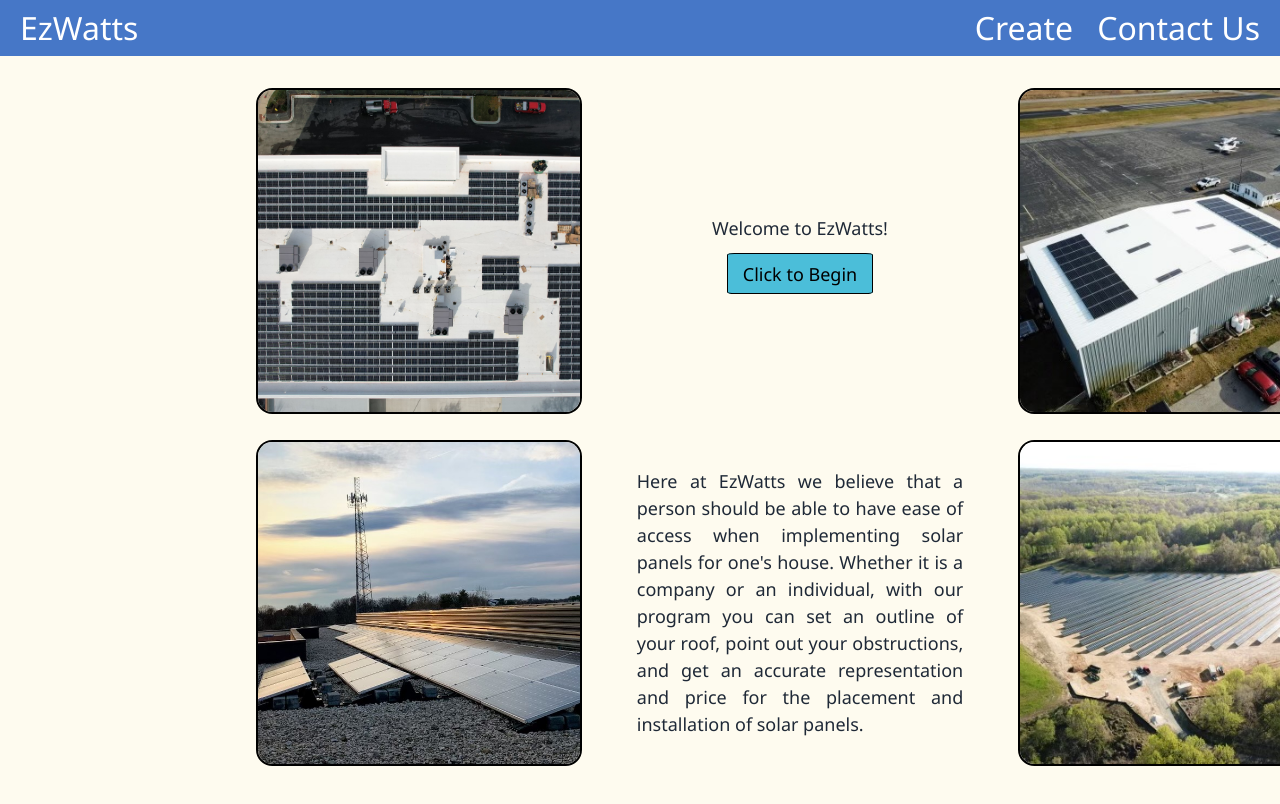
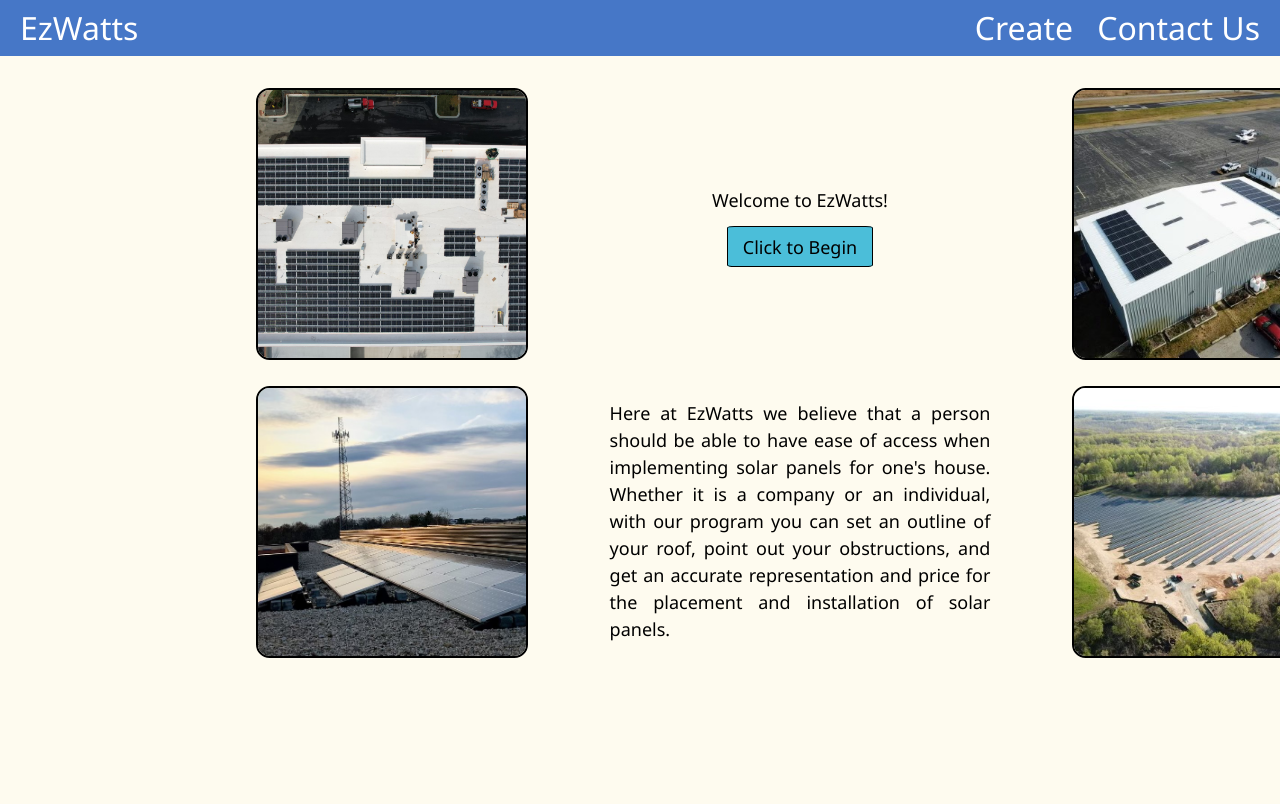
Before and after one commit to UMBC-447-Software-Engineering-Team/447-project.v1, a React (Create React App) app: page / in a window 1280 px wide. Shown: the top 804 px of the page. Built offline with nearby package versions, Linux system fonts and the light colour scheme.

Commit message:
css and home page

```diff
--- a/src/index.css
+++ b/src/index.css
@@ -5,14 +5,12 @@ html{
   background-color: #fefbef !important;
 }
 body {
-
   margin: 0;
   height: 100%;
   overflow: hidden;
   font-family: 'Segoe UI', Tahoma, Geneva, Verdana, sans-serif;
   font-size: large;
-
-
+  color: black;
 }
 
 #cookie{
@@ -216,6 +214,7 @@ cursor: pointer;
 /* contacts Page */
 .contacts{
  margin-top: 5%;
+ margin-left: 22.5%;
  text-align: center;
 }
 
--- a/src/pages/Home.js
+++ b/src/pages/Home.js
@@ -6,17 +6,17 @@ export default function Home() {
         <div className="main-home">
         {/* right images row */}
             <div className="flexrowOne">
-                <img className="home-images" src={require('../media/solar1.jpg')} alt="" height="30%" width="30%"/>
+                <img className="home-images" src={require('../media/solar1.jpg')} alt="" height="25%" width="25%"/>
                 <div className="headText">
                     <h1 className="headTextHeading">Welcome to EzWatts!</h1>
                         <a className="createbutton" href="./create/Create">Click to Begin</a>
                 </div>
-                <img className="home-images" src={require('../media/solar2.jpg')} alt="" height="30%" width="30%"/>
+                <img className="home-images" src={require('../media/solar2.jpg')} alt="" height="25%" width="25%"/>
 
             </div>
         {/* left images row */}
             <div className="flexrowTwo">
-                <img className="home-images" src={require('../media/solar3.jpg')} alt="" height="30%" width="30%"/>
+                <img className="home-images" src={require('../media/solar3.jpg')} alt="" height="25%" width="25%"/>
                 <div className="middleText">
                 <p className="main-description">
                     Here at EzWatts we believe that a person should be
@@ -28,7 +28,7 @@ export default function Home() {
                     of solar panels.
                 </p>
                 </div>
-                <img className="home-images" src={require('../media/solar4.jpg')} alt="" height="30%" width="30%"/>
+                <img className="home-images" src={require('../media/solar4.jpg')} alt="" height="25%" width="25%"/>
             </div>
             </div>
     )
```
